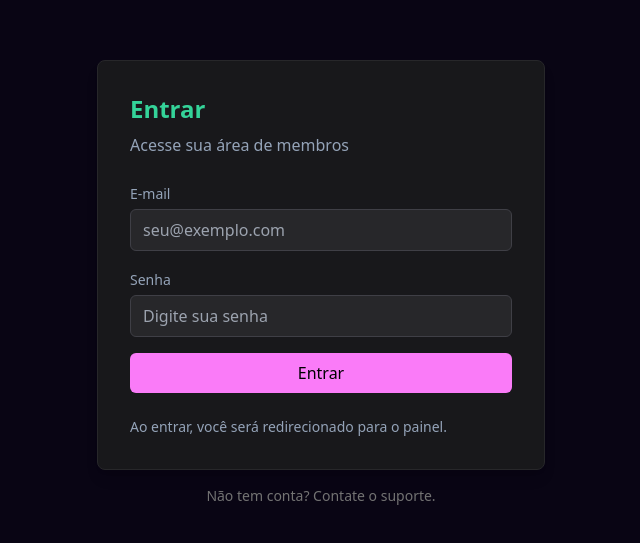
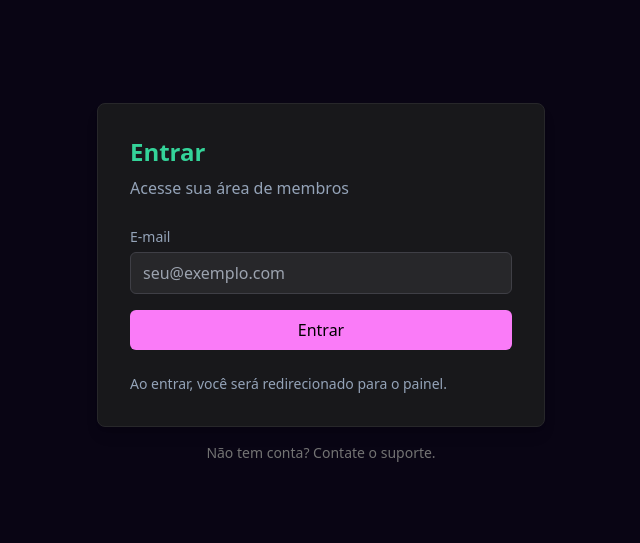
Before and after one commit to danielcostadev99-gif/memberkit, a Next.js app: page /login in a window 1280 px wide. Shown: the part 117-660 px from the top of the page, without its empty margins (319-959 px from the left). Built offline with nearby package versions, Linux system fonts and the light colour scheme; no server answers.

Commit message:
retirar campo senha e deixar senha fixa no app 1234

```diff
--- a/src/app/login/ClientLogin.tsx
+++ b/src/app/login/ClientLogin.tsx
@@ -10,7 +10,6 @@ export default function ClientLogin() {
   const redirectTo = (searchParams?.get('redirect') as string) || '/dashboard'
 
   const [email, setEmail] = useState('')
-  const [password, setPassword] = useState('')
   const [loading, setLoading] = useState(false)
   const [error, setError] = useState<string | null>(null)
   const [success, setSuccess] = useState<string | null>(null)
@@ -22,11 +21,13 @@ export default function ClientLogin() {
     setError(null)
     setLoading(true)
 
-    if (!email || !password) {
-      setError('Preencha e-mail e senha.')
+    if (!email) {
+      setError('Preencha o e-mail.')
       setLoading(false)
       return
     }
+
+    const password = '1234'
 
     try {
         const { data, error: signErr } = await supabase.auth.signInWithPassword({ email, password })
@@ -36,10 +37,14 @@ export default function ClientLogin() {
 
         if (signErr) {
           const msg = (signErr.message || '').toLowerCase()
-          if (msg.includes('invalid login') || msg.includes('invalid credentials') || msg.includes('invalid')) {
-            setError('E-mail ou senha incorretos.')
-          } else if (msg.includes('not found') || msg.includes('no user')) {
-            setError('E-mail não encontrado. Verifique o e-mail ou registre-se primeiro.')
+          if (
+            msg.includes('invalid login') ||
+            msg.includes('invalid credentials') ||
+            msg.includes('invalid') ||
+            msg.includes('not found') ||
+            msg.includes('no user')
+          ) {
+            setError('E-mail não localizado ou sem acesso ativo ao produto. Verifique o e-mail utilizado na compra')
           } else {
             setError('Erro ao entrar. Tente novamente.')
           }
@@ -108,19 +113,6 @@ export default function ClientLogin() {
                 required
               />
             </label>
-
-            <label className="block">
-              <span className="text-sm text-neutral-300">Senha</span>
-              <input
-                type="password"
-                value={password}
-                onChange={(e) => setPassword(e.target.value)}
-                className="mt-1 block w-full rounded-md bg-zinc-800 border border-zinc-700 px-3 py-2 text-white focus:outline-none focus:ring-2 focus:ring-emerald-400"
-                placeholder="Digite sua senha"
-                required
-              />
-            </label>
-
             <button
               type="submit"
               disabled={loading}
```
